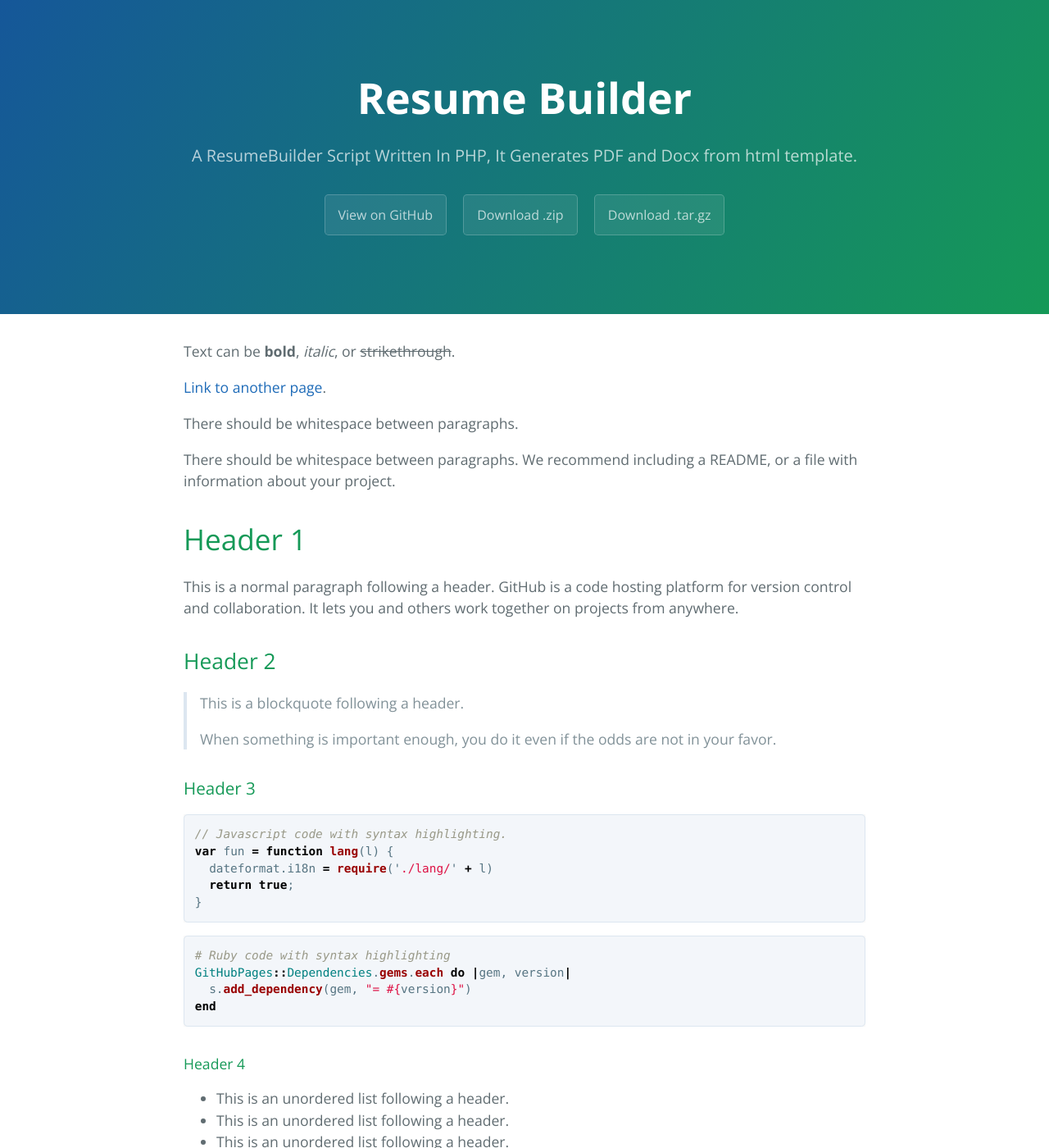
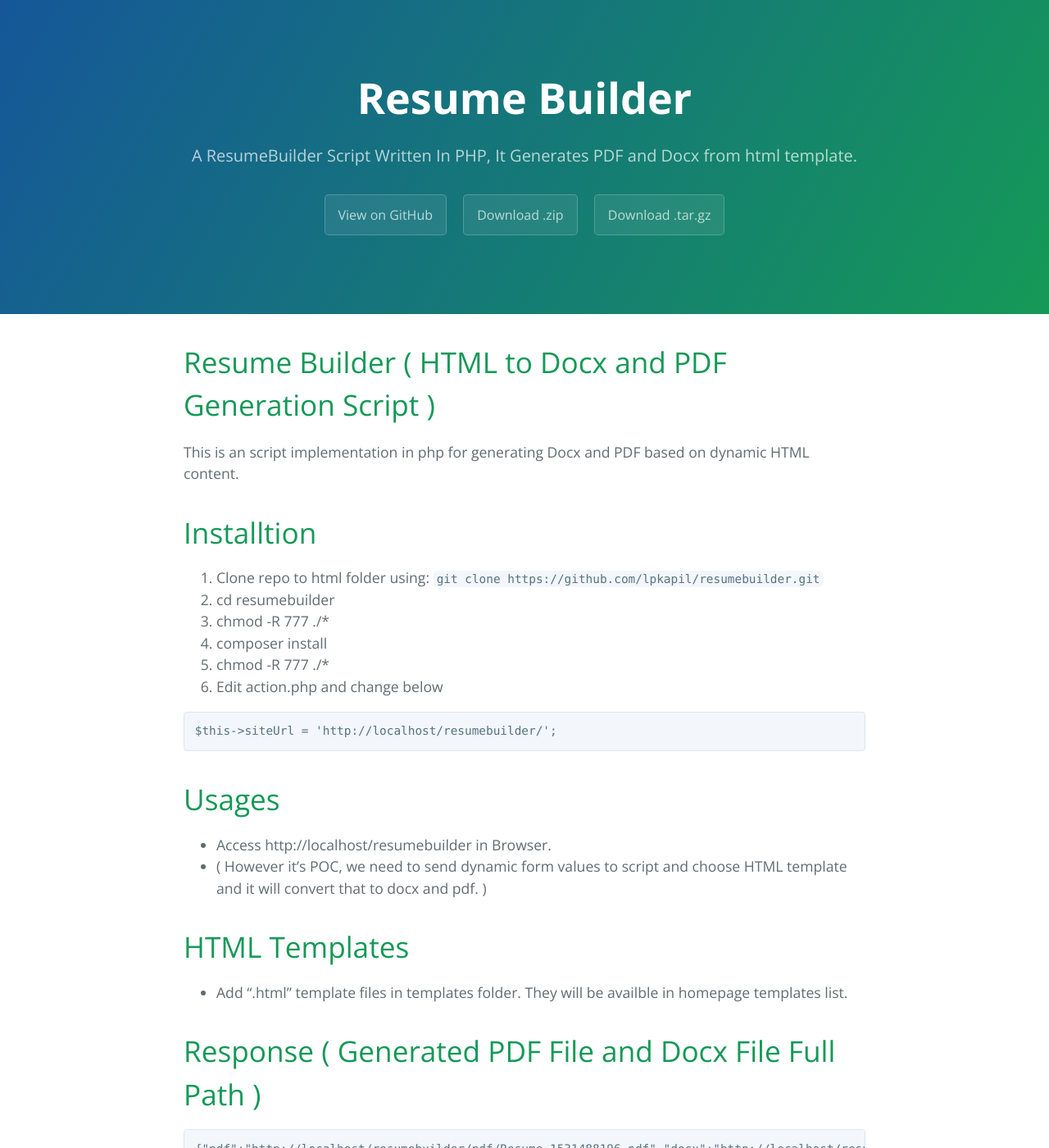
Before and after one commit to Infogiants/resumebuilder, a Jekyll site: the page built from docs/index.md, in a window 1280 px wide and 1400 px high. Shown: the whole window at 82% size. Built offline with Jekyll 4.4.1, drawn with Linux system fonts in a browser that asks for light colours; our own code applies the rules of GitHub Pages for plain Markdown files; some of the changed text lies outside the part shown.

Commit message:
Update index.md

````diff
--- a/docs/index.md
+++ b/docs/index.md
@@ -2,122 +2,47 @@
 layout: default
 ---
 
-Text can be **bold**, _italic_, or ~~strikethrough~~.
+# Resume Builder ( HTML to Docx and PDF Generation Script )
 
-[Link to another page](./another-page.html).
+This is an script implementation in php for generating Docx and PDF based on dynamic HTML content.
 
-There should be whitespace between paragraphs.
+# Installtion
 
-There should be whitespace between paragraphs. We recommend including a README, or a file with information about your project.
+1. Clone repo to html folder using: ``` git clone https://github.com/lpkapil/resumebuilder.git ```
+2. cd resumebuilder
+3. chmod -R 777 ./*
+4. composer install
+5. chmod -R 777 ./*
+6. Edit action.php and change below
 
-# Header 1
-
-This is a normal paragraph following a header. GitHub is a code hosting platform for version control and collaboration. It lets you and others work together on projects from anywhere.
-
-## Header 2
-
-> This is a blockquote following a header.
->
-> When something is important enough, you do it even if the odds are not in your favor.
-
-### Header 3
-
-```js
-// Javascript code with syntax highlighting.
-var fun = function lang(l) {
-  dateformat.i18n = require('./lang/' + l)
-  return true;
-}
+```
+$this->siteUrl = 'http://localhost/resumebuilder/';
 ```
 
-```ruby
-# Ruby code with syntax highlighting
-GitHubPages::Dependencies.gems.each do |gem, version|
-  s.add_dependency(gem, "= #{version}")
-end
-```
+# Usages
 
-#### Header 4
+- Access http://localhost/resumebuilder  in Browser.
+- ( However it's POC, we need to send dynamic form values to script and choose HTML template and it will convert that to docx and pdf. )
 
-*   This is an unordered list following a header.
-*   This is an unordered list following a header.
-*   This is an unordered list following a header.
+# HTML Templates
 
-##### Header 5
+- Add ".html" template files in templates folder. They will be availble in homepage templates list.
 
-1.  This is an ordered list following a header.
-2.  This is an ordered list following a header.
-3.  This is an ordered list following a header.
-
-###### Header 6
-
-| head1        | head two          | three |
-|:-------------|:------------------|:------|
-| ok           | good swedish fish | nice  |
-| out of stock | good and plenty   | nice  |
-| ok           | good `oreos`      | hmm   |
-| ok           | good `zoute` drop | yumm  |
-
-### There's a horizontal rule below this.
-
-* * *
-
-### Here is an unordered list:
-
-*   Item foo
-*   Item bar
-*   Item baz
-*   Item zip
-
-### And an ordered list:
-
-1.  Item one
-1.  Item two
-1.  Item three
-1.  Item four
-
-### And a nested list:
-
-- level 1 item
-  - level 2 item
-  - level 2 item
-    - level 3 item
-    - level 3 item
-- level 1 item
-  - level 2 item
-  - level 2 item
-  - level 2 item
-- level 1 item
-  - level 2 item
-  - level 2 item
-- level 1 item
-
-### Small image
-
-![Octocat](https://assets-cdn.github.com/images/icons/emoji/octocat.png)
-
-### Large image
-
-![Branching](https://guides.github.com/activities/hello-world/branching.png)
-
-
-### Definition lists can be used with HTML syntax.
-
-<dl>
-<dt>Name</dt>
-<dd>Godzilla</dd>
-<dt>Born</dt>
-<dd>1952</dd>
-<dt>Birthplace</dt>
-<dd>Japan</dd>
-<dt>Color</dt>
-<dd>Green</dd>
-</dl>
+# Response ( Generated PDF File and Docx File Full Path )
 
 ```
-Long, single-line code blocks should not wrap. They should horizontally scroll if they are too long. This line should be long enough to demonstrate this.
+{"pdf":"http://localhost/resumebuilder/pdf/Resume-1531488196.pdf","docx":"http://localhost/resumebuilder/docx/Resume-1531488196.docx"}
 ```
+# Dependencies
 
-```
-The final element.
-```
+1. PHP Server ( v7.1 )
+2. PHP Extensions required
+
+- PHP Zip
+- PHP DOM
+- PHP XML
+- PHP Tidy
+- PHP mbstring
+
+3. mpdf ( included using composer )
+4. phpdocx ( included using composer )
````
